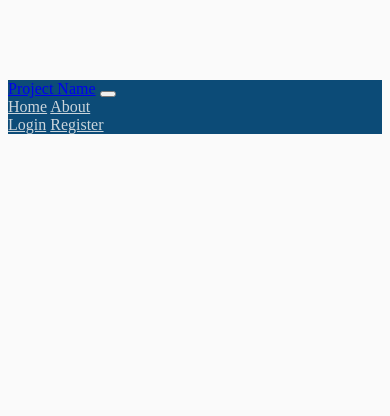
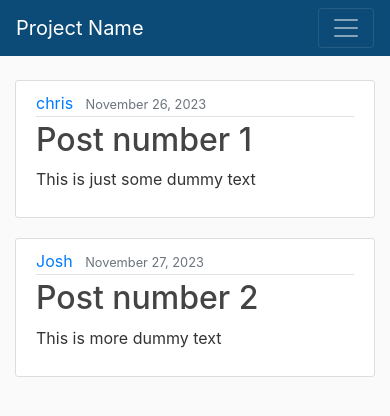
Before and after one commit to RowDev727/New_Project, a Flask app: page / in a window 390 px wide. Shown: the top 416 px of the page. Run offline with Flask 3, Linux system fonts and the light colour scheme; some libraries are stand-ins or nearby versions.

Commit message:
Login/Registration

```diff
--- a/Project_Dir/__init__.py
+++ b/Project_Dir/__init__.py
@@ -10,8 +10,10 @@ def create_app(config_class=Config):
 
     # Import Blueprints
     from Project_Dir.main.routes import main
+    from Project_Dir.users.routes import users
 
     # Register Blueprints
     app.register_blueprint(main)
+    app.register_blueprint(users)
 
     return app
--- a/Project_Dir/config.py
+++ b/Project_Dir/config.py
@@ -1,2 +1,2 @@
 class Config:
-    pass
+    SECRET_KEY = "testing"
--- a/Project_Dir/main/routes.py
+++ b/Project_Dir/main/routes.py
@@ -2,9 +2,26 @@ from flask import Blueprint, render_template, url_for
 
 main = Blueprint("main", __name__)
 
+posts = [
+    {
+        "author": "chris",
+        "title": "Post number 1",
+        "content": "This is just some dummy text",
+        "date_posted": "November 26, 2023"
+    },
+    {
+        "author": "Josh",
+        "title": "Post number 2",
+        "content": "This is more dummy text",
+        "date_posted": "November 27, 2023"
+    }
+]
+
+
+
 @main.route("/")
 def home():
-    return render_template("index.html")
+    return render_template("index.html", posts=posts)
 
 
 @main.route("/about")
--- a/Project_Dir/static/style.css
+++ b/Project_Dir/static/style.css
@@ -23,3 +23,34 @@ h1, h2, h3, h4, h5, h6 {
 .site-header .navbar-nav .nav-link.active {
     font-weight: 500;
 }
+
+.content-section {
+    background: #ffffff;
+    padding: 10px 20px;
+    border: 1px solid #dddddd;
+    border-radius: 3px;
+    margin-bottom: 20px;
+}
+
+.article-title {
+    color: #444444;
+}
+
+a.article-title:hover {
+    color: #428bca;
+}
+
+.article-content {
+    white-space: pre-line;
+}
+
+.article-metadata {
+    padding-bottom: 1px;
+    margin-bottom: 4px;
+    border-bottom: 1px solid #e3e3e3;
+}
+
+.article-metadata a:hover {
+    color: #333;
+    text-decoration: none;
+}
--- a/Project_Dir/templates/index.html
+++ b/Project_Dir/templates/index.html
@@ -2,6 +2,17 @@
 
 {% block body %}
     <!-- Main content Section -->
-    <h1>index.html</h1>
+    {% for post in posts %}
+        <article class="media content-section">
+            <div class="media-body">
+                <div class="article-metadata">
+                    <a href="#" class="mr-2">{{ post.author }}</a>
+                    <small class="text-muted">{{ post.date_posted }}</small>
+                </div>
+                <h2><a href="#" class="article-title">{{ post.title }}</a></h2>
+                <p class="article-content">{{ post.content }}</p>
+            </div>
+        </article>
+    {% endfor %}
 
 {% endblock body %}
--- a/Project_Dir/templates/layout.html
+++ b/Project_Dir/templates/layout.html
@@ -4,6 +4,9 @@
     <!-- Required meta tags -->
     <meta charset="utf-8">
     <meta name="viewport" content="width=device-width, initial-scale=1, shrink-to-fit=no">
+
+    <!-- Bootstrap CSS -->
+    <link rel="stylesheet" href="https://cdn.jsdelivr.net/npm/bootstrap@4.0.0/dist/css/bootstrap.min.css" integrity="sha384-Gn5384xqQ1aoWXA+058RXPxPg6fy4IWvTNh0E263XmFcJlSAwiGgFAW/dAiS6JXm" crossorigin="anonymous">
 
     <!-- Custom CSS -->
     <link rel="stylesheet" type="text/css" href="{{ url_for('static', filename='style.css') }}">
@@ -35,5 +38,30 @@
         </nav>
     </header>
 
+    <!-- Main Content Section-->
+    <main role="main" class="container">
+        <div class="row">
+            <div class="col-md-12">
+                <!-- Flash messages -->
+                {% with messages = get_flashed_messages(with_categories=True) %}
+                    {% if messages %}
+                        {% for category, message in messages %}
+                            <div class="alert alert-{{ category }}">
+                                {{ message }}
+                            </div>
+                        {% endfor %}
+                    {% endif %}
+                {% endwith %}
+                {% block body %}{% endblock %}
+            </div>
+        </div>
+    </main>
+
+    <!-- Optional JavaScript -->
+    <!-- jQuery first, then Popper.js, then Bootstrap JS -->
+    <script src="https://code.jquery.com/jquery-3.2.1.slim.min.js" integrity="sha384-KJ3o2DKtIkvYIK3UENzmM7KCkRr/rE9/Qpg6aAZGJwFDMVNA/GpGFF93hXpG5KkN" crossorigin="anonymous"></script>
+    <script src="https://cdn.jsdelivr.net/npm/popper.js@1.12.9/dist/umd/popper.min.js" integrity="sha384-ApNbgh9B+Y1QKtv3Rn7W3mgPxhU9K/ScQsAP7hUibX39j7fakFPskvXusvfa0b4Q" crossorigin="anonymous"></script>
+    <script src="https://cdn.jsdelivr.net/npm/bootstrap@4.0.0/dist/js/bootstrap.min.js" integrity="sha384-JZR6Spejh4U02d8jOt6vLEHfe/JQGiRRSQQxSfFWpi1MquVdAyjUar5+76PVCmYl" crossorigin="anonymous"></script>
+
 </body>
 </html>
```
Also changed, not shown: Project_Dir/templates/login.html (+66 -0 lines), Project_Dir/templates/register.html (+89 -0 lines), Project_Dir/users/forms.py (added, +18 -0 lines), Project_Dir/users/routes.py (added, +20 -0 lines), Project_Dir/users/__init__.py (added).
